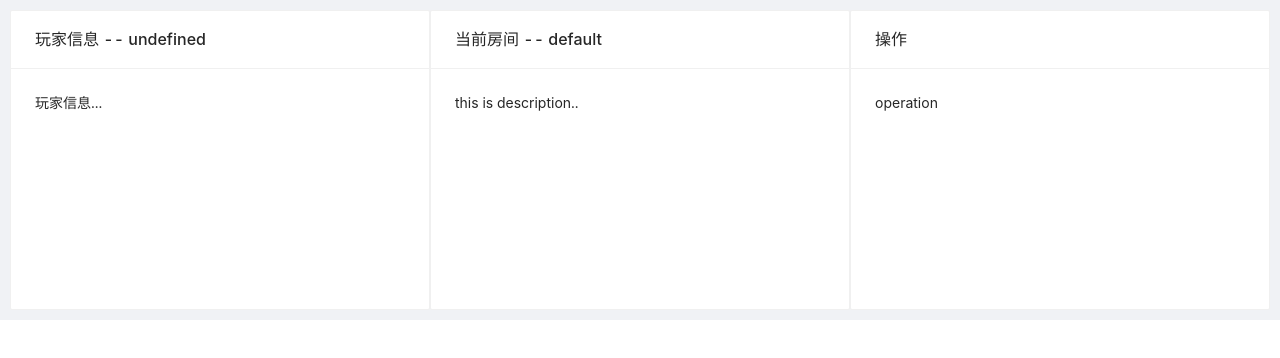
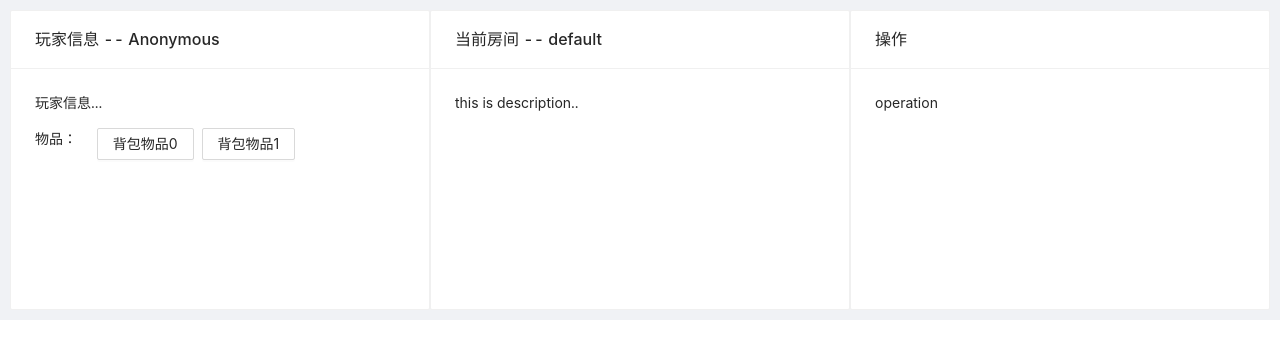
Before and after one commit to EwainLiu/zuul-front, a React (Create React App) app: page / in a window 1280 px wide. Shown: the top 358 px of the page. Built offline with nearby package versions, Linux system fonts and the light colour scheme.

Commit message:
feat: Add item display dialog; Write Pick/Abandon functions

```diff
--- a/src/player/UIPlayerInfo.js
+++ b/src/player/UIPlayerInfo.js
@@ -1,6 +1,7 @@
 import React from "react";
 import {Component} from "react";
 import {Card, Col} from "antd";
+import UIObjectBar from "../util/UIObjectBar";
 
 class UIPlayerInfo extends Component {
     constructor(props) {
@@ -8,24 +9,35 @@ class UIPlayerInfo extends Component {
         this.state = {
             playerName: 'Anonymous',
             playerObjs: [
-                {'id': 0, 'name': '背包物品0', 'weight': 1111, 'description': "这里用来预览详情..."},
-                {'id': 1, 'name': '背包物品1', 'weight': 1111, 'description': "这里用来预览详情..."},
+                {'id': 0, 'name': '背包物品0', 'weight': 1111, 'description': "这是详情..."},
+                {'id': 1, 'name': '背包物品1', 'weight': 1111, 'description': "详情..."},
             ]
         }
     }
 
+    /* 将物品从背包丢弃 */
+    handleAbandon = () => {
+        console.log('abandon');
+    }
+
     render() {
-        const {userName, userObjs} = this.state;
+        const {playerName, playerObjs} = this.state;
 
         return (
             <Col span={8}>
                 <Card
-                    title={`玩家信息 -- ${userName}`}
+                    title={`玩家信息 -- ${playerName}`}
                     style={{height: "300px"}}
                     >
                     <p>
                         玩家信息...
                     </p>
+                    <UIObjectBar
+                        objects={playerObjs}
+                        status="packet" // 物品在背包里
+                        handleAbandon={this.handleAbandon}
+                        >
+                    </UIObjectBar>
                 </Card>
             </Col>
         );
--- /dev/null
+++ b/src/util/UIObjectBar.js
@@ -0,0 +1,118 @@
+import React from "react";
+import {Component} from "react";
+import {Button, Col, Modal, Popover, Radio, Row, Space} from "antd";
+import _ from 'lodash';
+
+const ButtonGroup = Button.Group;
+
+class UIObjectBar extends Component {
+    constructor(props) {
+        super(props);
+        this.state = {
+            id: -1,
+            hidden: false,
+            count: 0,
+            hiddenID: -1,
+            visible: false,
+        }
+    }
+
+    componentWillUnmount() {
+        if (this.state.hiddenID >= 0) {
+            clearTimeout(this.state.hiddenID);
+        }
+    }
+
+    /* 点击物品展示对话窗口 */
+    handleClick = (id) => {
+
+        this.setState({
+            id: id,
+            visible: true,
+        })
+    }
+
+    handleOk = () => {
+        this.setState({
+            id: -1,
+            visible: false
+        });
+    }
+
+    handleCancel = () => {
+        this.setState({
+            id: -1,
+            visible: false
+        })
+    }
+
+    /* 捡起物品放入背包 */
+    handlePick = () => {
+        // this.props.handlePick();
+
+        this.setState({
+            id: -1,
+            visible: false
+        })
+    }
+
+    /* 从背包丢弃物品 */
+    handleAbandon = () => {
+        this.props.handleAbandon();
+
+        this.setState({
+            id: -1,
+            visible: false
+        })
+    }
+
+    render() {
+
+        /* 将objects用map封装为Button组件 */
+        const objs = _(this.props.objects).map((obj) => {
+            return (
+                <Popover key={`obj_${obj.id}`} content={obj.description}>
+                    <Button key={obj.id}
+                            onClick={() => this.handleClick(obj.id)}    // 传递id值
+                    >
+                        {obj.name}
+                    </Button>
+                </Popover>
+            )
+        }).value();
+
+        const obj = this.props.objects[this.state.id];
+
+        return (
+            <div>
+                <Row>
+                    <Col span={4}>
+                        物品：
+                    </Col>
+                    <Col>
+                        <Space>
+                            {objs}
+                        </Space>
+                    </Col>
+                </Row>
+                <Modal title={obj ? obj.name : ''}
+                       visible={this.state.visible}
+                       onOk={this.handleOk}
+                       onCancel={this.handleCancel}
+                       footer={this.props.status==="packet" ?
+                           <Button key="abandon" onClick={this.handleAbandon}>丢弃</Button> :
+                           <Button key="pick" onClick={this.handlePick}>拾取</Button>}
+                       >
+                    <p>
+                        重量 : {obj ? obj.weight : -1}
+                    </p>
+                    <p>
+                        描述 : {obj ? obj.description : '没有描述'}
+                    </p>
+                </Modal>
+            </div>
+        );
+    }
+}
+
+export default UIObjectBar;
```
